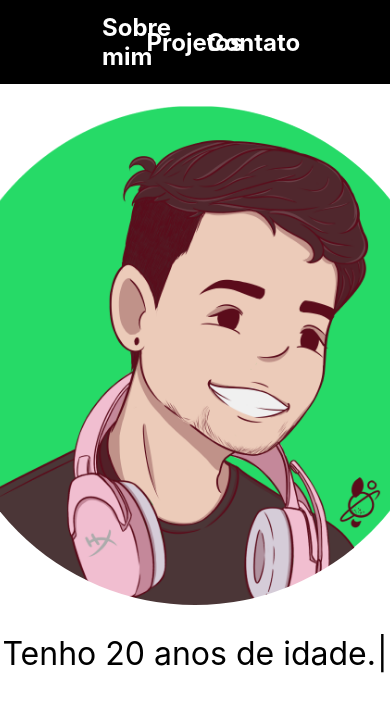
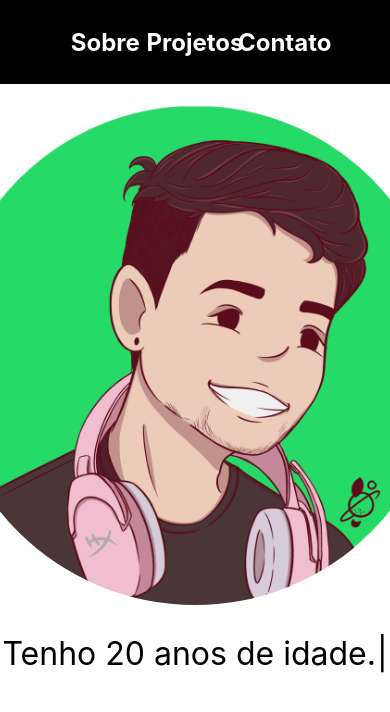
Before and after one commit to arielmell0/arielom.tech, a React (Create React App) app: page / in a window 390 px wide. Shown: the top 712 px of the page. Built offline with nearby package versions, Linux system fonts and the light colour scheme.

Commit message:
feat: arrumando menu tornando o responsivel

```diff
--- a/src/Components/Menu/Menu.js
+++ b/src/Components/Menu/Menu.js
@@ -5,7 +5,7 @@ const Menu = () => {
     return (
         <Header className='menu'>
             <MenuList>
-                <ListItem>Sobre mim</ListItem>
+                <ListItem>Sobre</ListItem>
                 <ListItem>Projetos</ListItem>
                 <ListItem>Contato</ListItem>
             </MenuList>
@@ -47,6 +47,10 @@ const ListItem = styled.li`
     list-style-type: none;
     cursor: pointer;
 
+    @media (max-width: 800px) {
+        margin: 4vw;
+    }
+
     &:hover {
         color: #26DB66;
         animation-name: flash;
--- a/src/Components/ProfilePic/ProfilePic.js
+++ b/src/Components/ProfilePic/ProfilePic.js
@@ -1,4 +1,4 @@
-import { useEffect, useState } from 'react';
+import { useState } from 'react';
 import styled from 'styled-components';
 import 'animate.css';
 import profilePicIlustraded from '../../images/profilePic.png';
```
